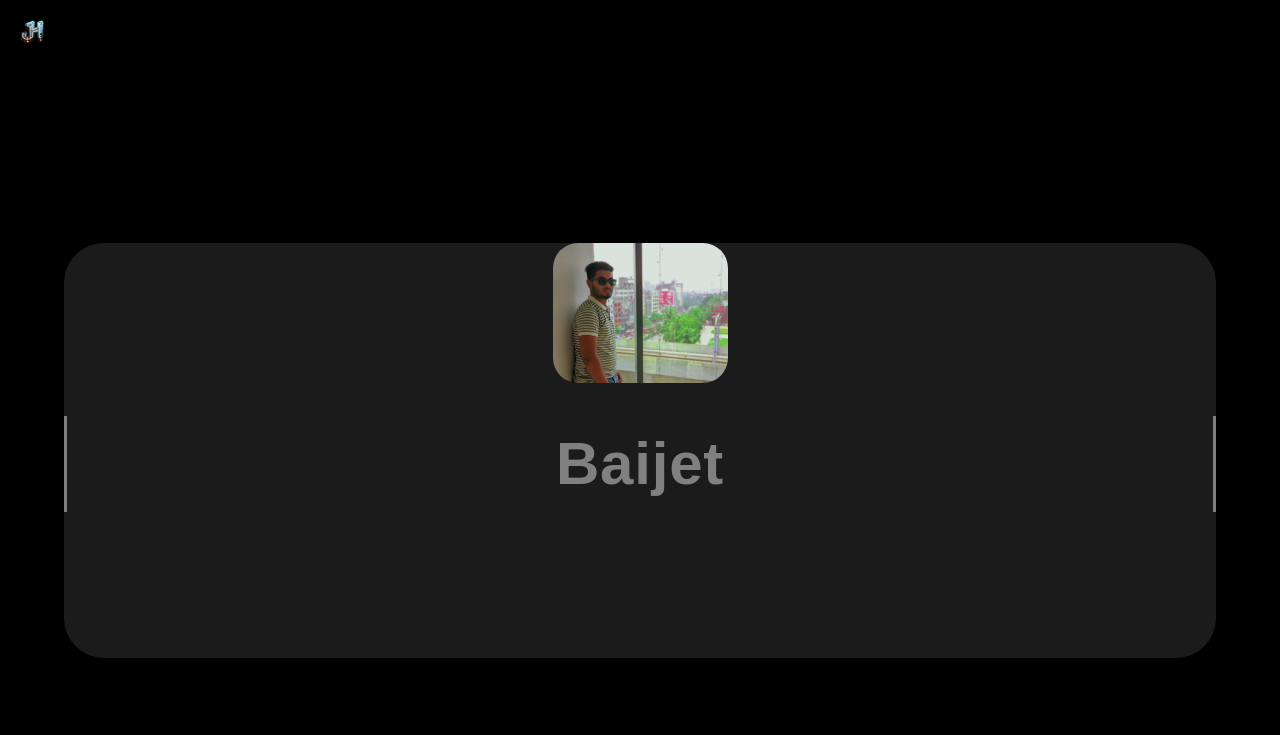
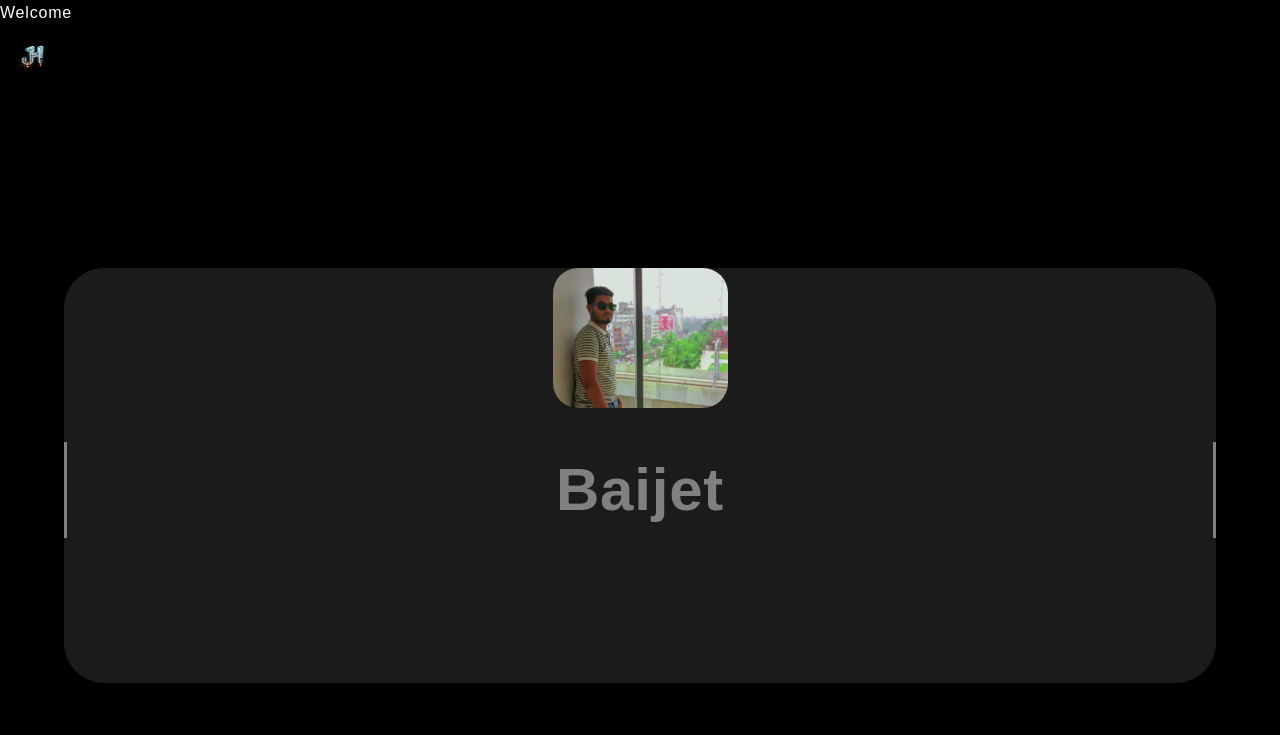
Before and after one commit to jhbaijet/jh_baijet, a plain HTML site: page index.html in a window 1280 px wide. Shown: the top 735 px of the page. Drawn offline with Linux system fonts and the light colour scheme; files whose address does not match are found by name.

Commit message:
index.html

```diff
--- a/index.html
+++ b/index.html
@@ -12,7 +12,9 @@
 
 <body>
 
-    <div id=""></div>
+    <div id="wc">
+        <div class="wc-text">Welcome</div>
+    </div>
 
     <section>
         <div class="logo">
```
